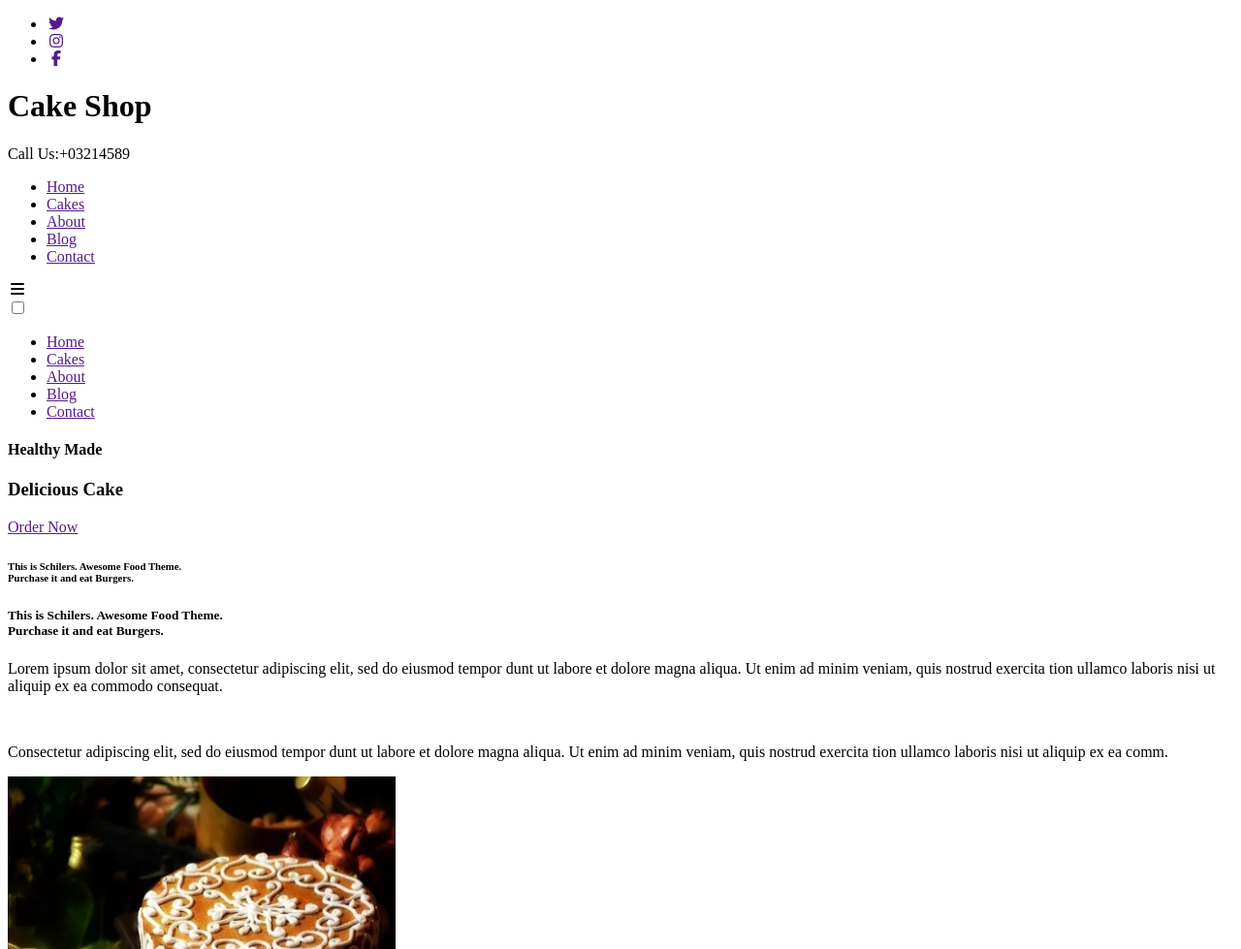
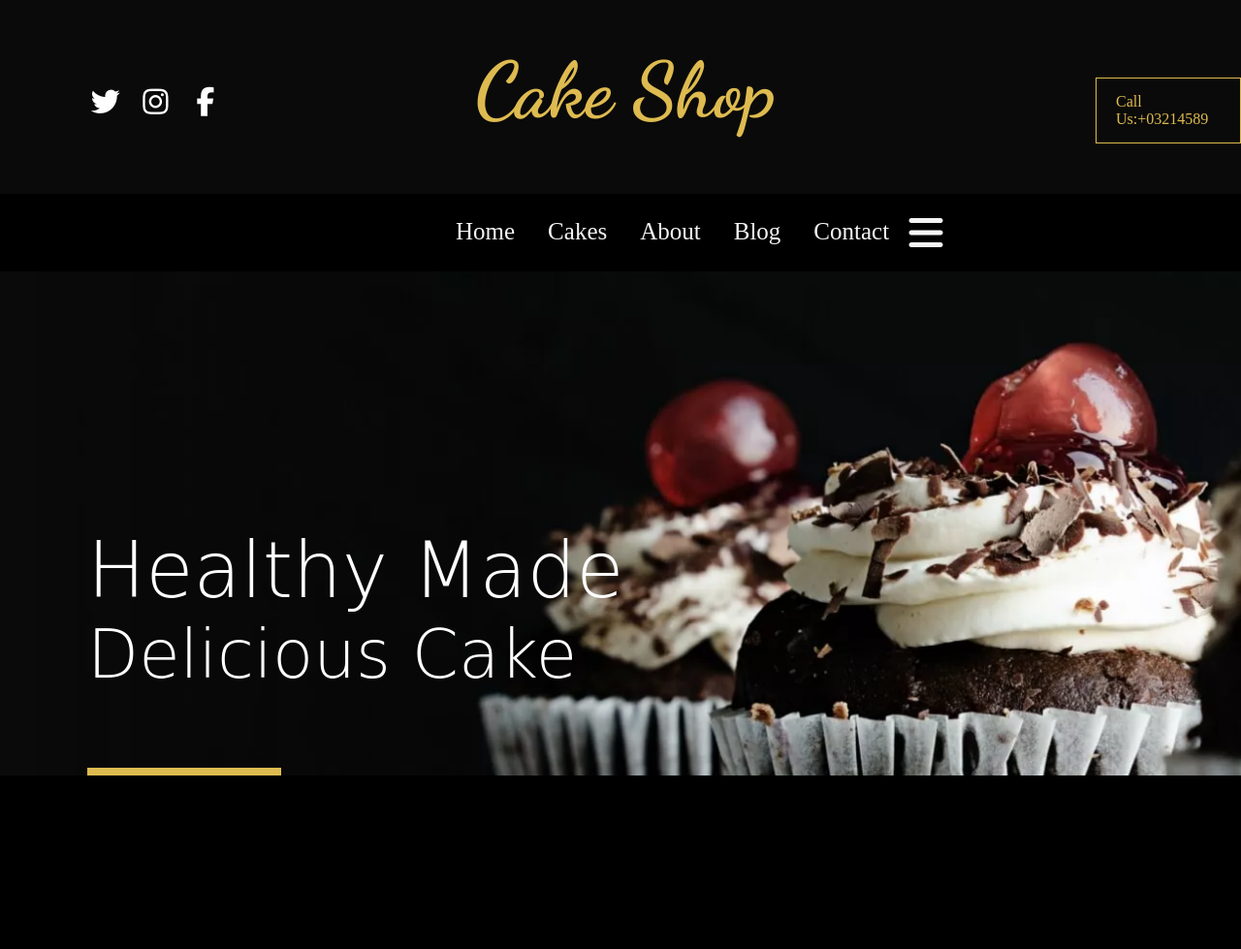
Before and after one commit to maheenghaffar92-eng/Cake, a plain HTML site: page index.html in a window 1280 px wide. Shown: the top 979 px of the page at 97% size. After the commit the page ends 800 px from the top, so only its background shows below. Drawn offline with Linux system fonts and the light colour scheme.

Commit message:
update index.html

```diff
--- a/index.html
+++ b/index.html
@@ -4,13 +4,13 @@
   <meta charset="UTF-8">
   <meta name="viewport" content="width=device-width, initial-scale=1.0">
   <title>Document</title>
-  <link rel="stylesheet" href="css/style.css">
+  <link rel="stylesheet" href="css/stylesheet.css">
   <link rel="stylesheet" href="https://cdnjs.cloudflare.com/ajax/libs/font-awesome/7.0.1/css/all.min.css">
   <link rel="icon" href="instra1.jpg.webp">
 <style>
 @import url('https://fonts.googleapis.com/css2?family=Dancing+Script:wght@400..700&display=swap');
 </style>
-<link rel="stylesheet" href="css/media-query.css">
+<link rel="stylesheet" href="css/media.css">
 </head>
 <body>
 <header>
```
